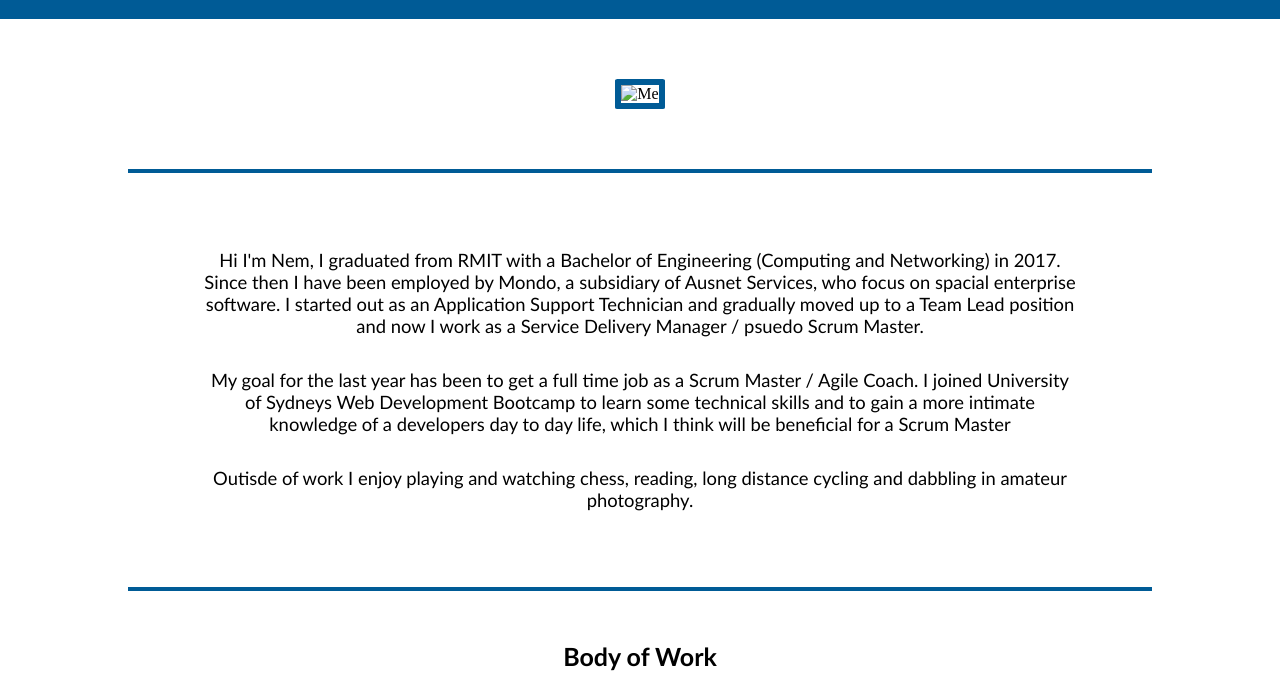
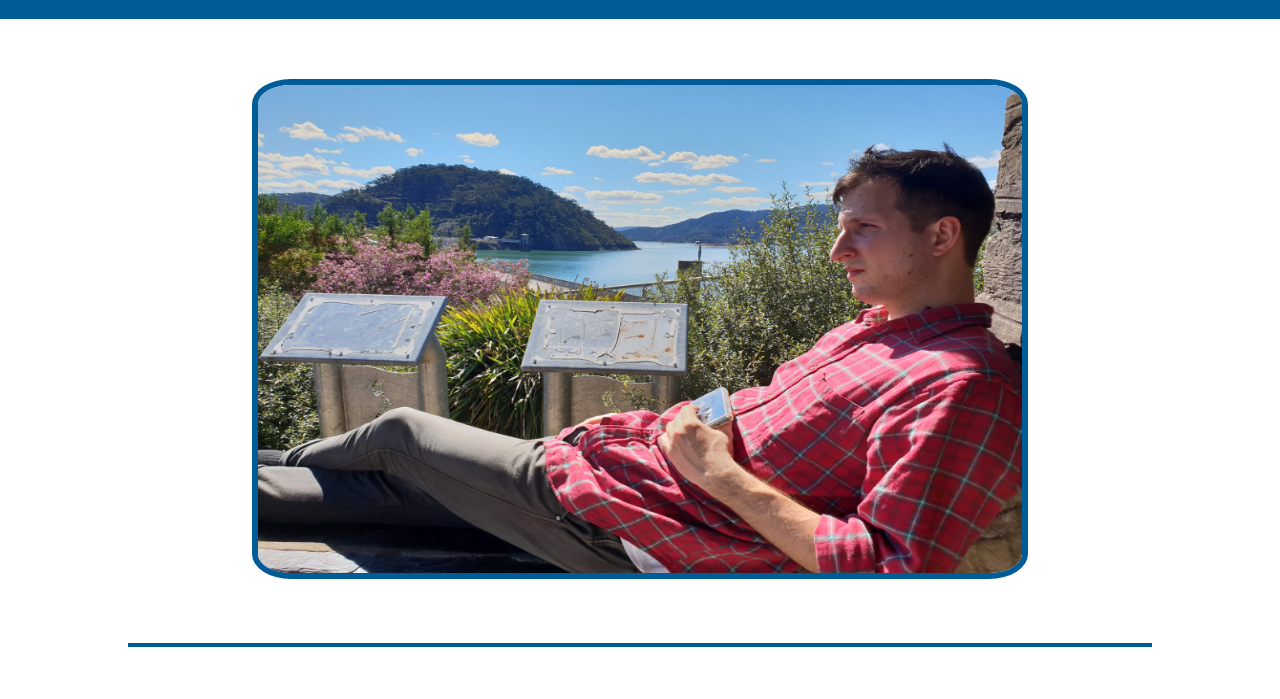
Before and after one commit to Nem-Ajvaz/Updated-Portfolio, a plain HTML site: page index.html in a window 1280 px wide. Shown: the part 82-781 px from the top of the page. Drawn offline with Linux system fonts and the light colour scheme; the site is published under a folder, as on GitHub Pages, so addresses that start at the root find nothing.

Commit message:
Update index.html

```diff
--- a/index.html
+++ b/index.html
@@ -34,7 +34,7 @@
     <main>
     <!-- Section with a pic of me -->
     <div class="imgDiv">
-      <img src="/asset/images/self_port.jpg" alt="Me" id="img" />
+      <img src="asset/images/self_port.jpg" alt="Me" id="img" />
     </div>
     <!-- Class created for About Me section and flex -->
     <section class="about-me" id="about-me">
```
